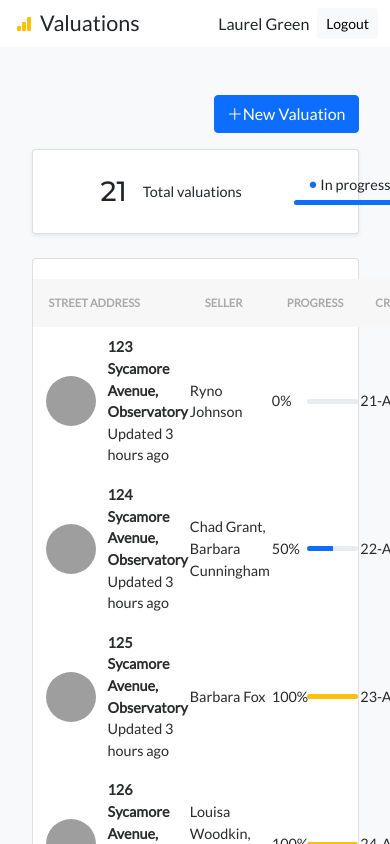
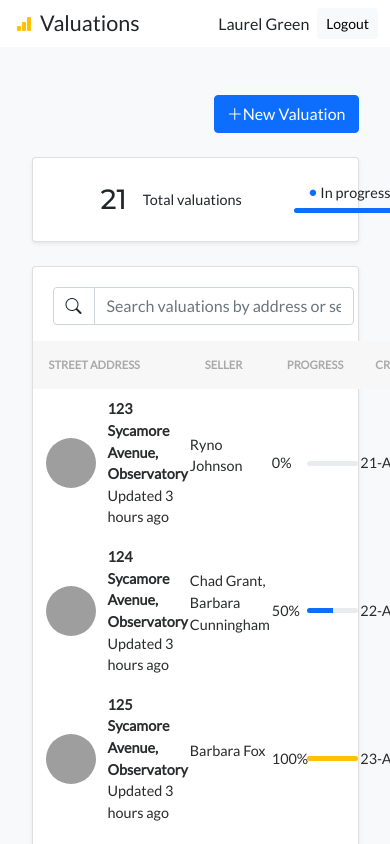
Before and after one commit to JasonJF/rawson-dev-test, a React (Vite) app in the folder rawson-valuation-screen/: page / in a window 390 px wide. Shown: the top 844 px of the page. Built offline with nearby package versions, Linux system fonts and the light colour scheme; grey boxes are pictures that could not be loaded.

Commit message:
feat: Added globa searchbar to table

```diff
--- a/rawson-valuation-screen/package.json
+++ b/rawson-valuation-screen/package.json
@@ -11,9 +11,11 @@
     "bootstrap-icons": "^1.7.2",
     "react": "^17.0.2",
     "react-dom": "^17.0.2",
-    "react-table": "^7.7.0"
+    "react-table": "^7.7.0",
+    "regenerator-runtime": "^0.13.9"
   },
   "devDependencies": {
+    "@babel/core": "^7.16.7",
     "@vitejs/plugin-react": "^1.0.7",
     "json-loader": "^0.5.7",
     "vite": "^2.7.2"
--- a/rawson-valuation-screen/src/App.css
+++ b/rawson-valuation-screen/src/App.css
@@ -58,3 +58,7 @@ tbody {
   height: 50px;
   border-radius: 100%;
 }
+
+.input-group span {
+  background-color: white;
+}
--- a/rawson-valuation-screen/src/components/CreateTable.jsx
+++ b/rawson-valuation-screen/src/components/CreateTable.jsx
@@ -7,8 +7,7 @@ import {
 } from "react-table";
 import { useState } from "react";
 
-export default function Table({ columns, data, defaultColumn }) {
-  //Example taken from https://nafeu.medium.com/global-filtering-and-sorting-with-react-table-ec604e57614a
+ //Example taken from https://nafeu.medium.com/global-filtering-and-sorting-with-react-table-ec604e57614a
 
   //Global filter
   const TWO_HUNDRED_MS = 200;
@@ -31,10 +30,13 @@ export default function Table({ columns, data, defaultColumn }) {
           setValue(e.target.value);
           onChange(e.target.value);
         }}
-        placeholder={`Search`}
+        placeholder={`Search valuations by address or sellers name`}
       />
     );
   }
+
+export default function Table({ columns, data, defaultColumn }) {
+
   // Use the state and functions returned from useTable to build your UI
   const {
     getTableProps,
@@ -59,17 +61,16 @@ export default function Table({ columns, data, defaultColumn }) {
 
   // Render the UI for your table
   return (
-    <div className="container mx-0 px-0">
-      <div className="container-fluid my-1">
-        {/* <tr>
-          <th colSpan={1}> */}
-        {/* <GlobalFilter
+    <div className="row mx-0 px-0">
+      <div className="col-sm-6 mt-1 mb-3 mx-2">
+        <div className="input-group">
+          <span className="input-group-text"><i className="bi bi-search"></i></span>
+        <GlobalFilter
           preGlobalFilteredRows={preGlobalFilteredRows}
           globalFilter={globalFilter}
           setGlobalFilter={setGlobalFilter}
-        /> */}
-        {/* </th>
-        </tr> */}
+        />
+        </div>
       </div>
       <table {...getTableProps()} className="container mx-0">
         <thead className="customTableHead py-3">
--- a/rawson-valuation-screen/src/components/MyReactTable.jsx
+++ b/rawson-valuation-screen/src/components/MyReactTable.jsx
@@ -4,6 +4,7 @@ import data from "../dummydata/testCollection.json";
 import ProgressItem from "./ProgressItem";
 import ReportItem from "./ReportItem";
 import PropertyItem from "./PropertyItem";
+import SellerItem from "./SellerItem";
 
 //import data
 
@@ -45,26 +46,30 @@ export default function MyReactTable() {
       },
       {
         Header: "SELLER",
-        accessor: "seller"
+        accessor: "seller",
+        Cell: (cell) => <SellerItem value={cell}/>
       },
       {
         Header: "PROGRESS",
         accessor: "progress",
         Cell: (cell) => <ProgressItem value={cell} />,
-        width: 500,
+        disableGlobalFilter: true
       },
       {
         Header: "CREATED",
-        accessor: "created"
+        accessor: "created",
+        disableGlobalFilter: true
       },
       {
         Header: "COMPLETED",
-        accessor: "completed"
+        accessor: "completed",
+        disableGlobalFilter: true
       },
       {
         Header: "REPORT",
         accessor: "report",
-        Cell: () => <ReportItem />
+        Cell: () => <ReportItem />,
+        disableGlobalFilter: true
       }
     ],
     []
@@ -73,7 +78,7 @@ export default function MyReactTable() {
   const rows = useMemo(() => data, []);
 
   return (
-    <div className="container card py-3 px-0 my-4">
+    <div className="container shadow-sm card py-3 px-0 my-4">
       <Table columns={columns} data={rows} defaultColumn={defaultColumn} />
     </div>
   );
--- /dev/null
+++ b/rawson-valuation-screen/src/components/SellerItem.jsx
@@ -0,0 +1,11 @@
+import React from 'react'
+
+export default function SellerItem(props) {
+
+    let sellers = props.value.cell.value;
+    return (
+        <div className="sellerContainer d-flex">
+            <p className="text-wrap">{sellers}</p>
+        </div>
+    );
+}
--- a/rawson-valuation-screen/src/components/ValuationsSummary.jsx
+++ b/rawson-valuation-screen/src/components/ValuationsSummary.jsx
@@ -3,7 +3,7 @@ import ProgressBarWrapper from './ProgressBarWrapper'
 
 export default function ValuationsSummary() {
     return (
-        <div className="container card p-4 shadow-sm my-3">
+        <div className="container card p-4 shadow-sm my-4">
           <div className="d-flex px-3 mx-1">
             <div className="d-flex col-sm-3 px-4">
               <h1 className="my-auto totalCountNumber">21</h1>
--- a/rawson-valuation-screen/src/main.jsx
+++ b/rawson-valuation-screen/src/main.jsx
@@ -1,5 +1,6 @@
 import React from 'react'
 import ReactDOM from 'react-dom'
+import "regenerator-runtime/runtime.js"; //needed for Globalsearch to work on table
 import 'bootstrap/dist/css/bootstrap.min.css';
 import 'bootstrap-icons/font/bootstrap-icons.css';
 import './index.css'
```
Also changed, not shown: 1 other file (tests, documents, lock files or other folders).
